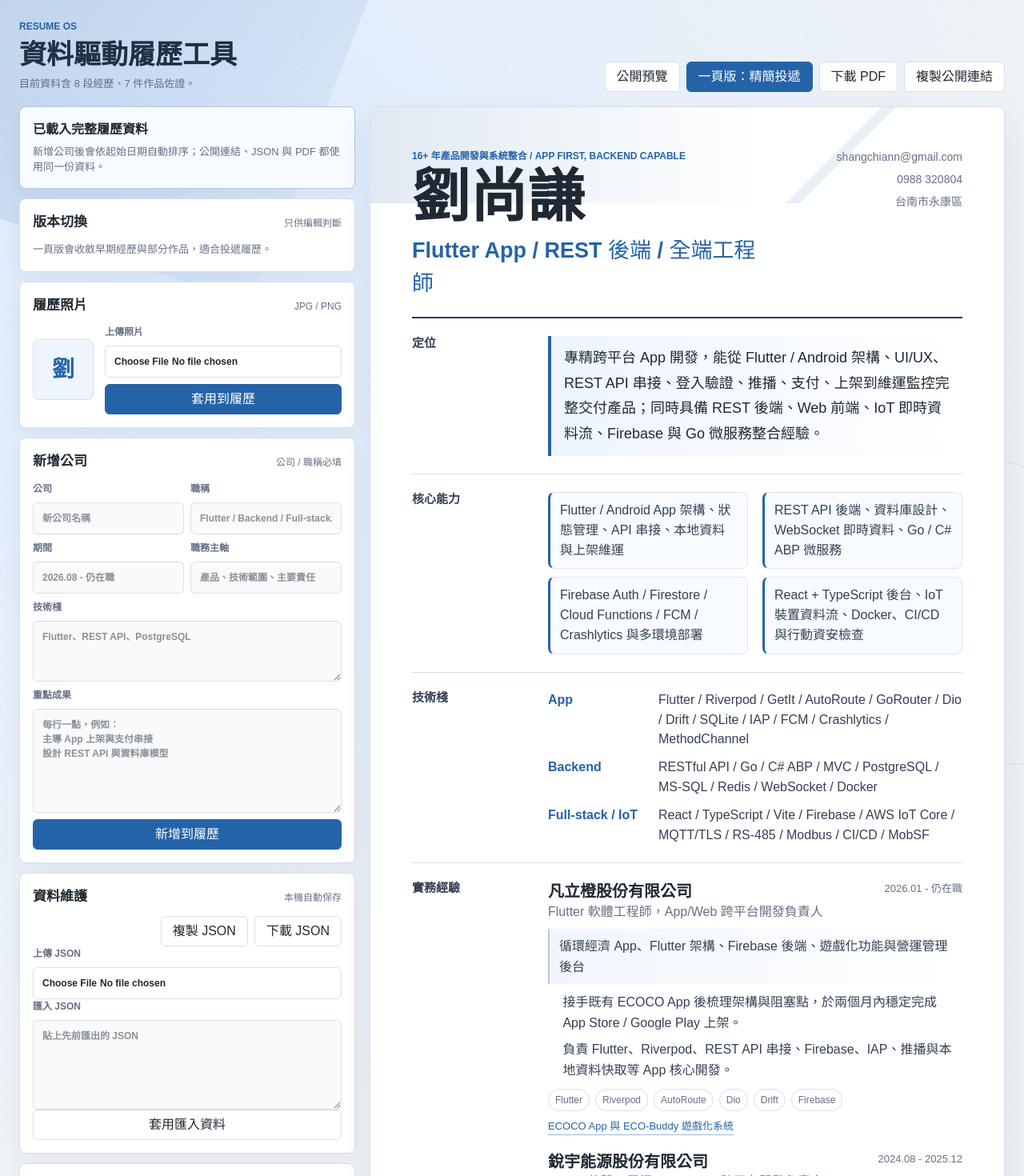
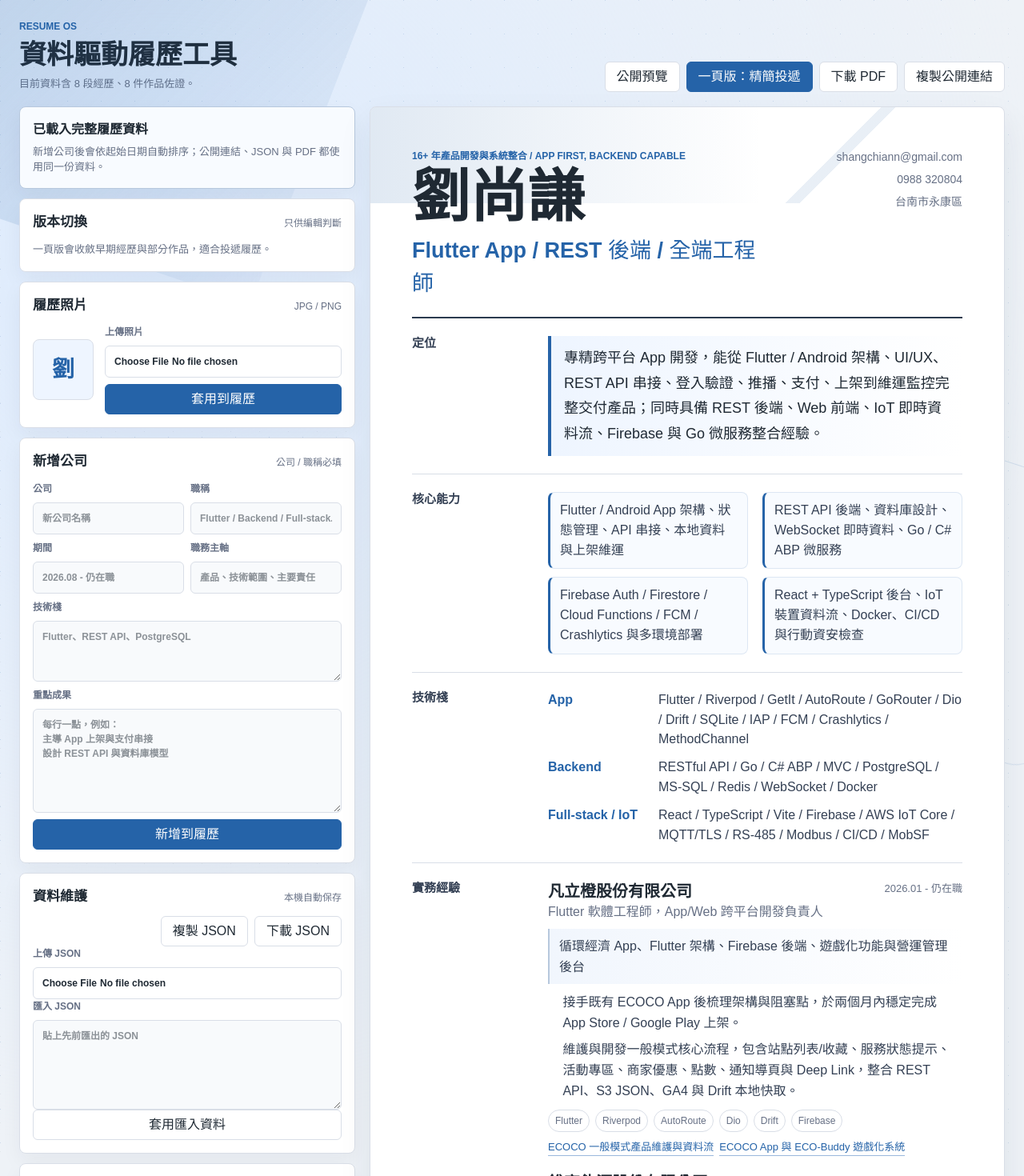
Before and after one commit to shangchian/resume, a Next.js app: page / in a window 1280 px wide. Shown: the top 1470 px of the page at 80% size. Built offline with nearby package versions, Linux system fonts and the light colour scheme.

Commit message:
Add ECOCO core app resume highlights

```diff
--- a/app/page.tsx
+++ b/app/page.tsx
@@ -265,6 +265,7 @@ export default function Home() {
       if (resumeMode === "detail") return resume.portfolio;
 
       const featuredIds = new Set([
+        "ecoco-core-app",
         "ecoco-app",
         "energy-platform",
         "taipei-fish-app",
--- a/app/resume-data.ts
+++ b/app/resume-data.ts
@@ -140,8 +140,8 @@ export const initialResume: ResumeData = {
       ],
       highlights: [
         "接手既有 ECOCO App 後梳理架構與阻塞點，於兩個月內穩定完成 App Store / Google Play 上架。",
-        "負責 Flutter、Riverpod、REST API 串接、Firebase、IAP、推播與本地資料快取等 App 核心開發。",
-        "完整實作與維護 ECO-Buddy 寵物養成系統，涵蓋任務、錢包、背包、圖鑑、道具、推播與 Firestore 多資料庫配置。",
+        "維護與開發一般模式核心流程，包含站點列表/收藏、服務狀態提示、活動專區、商家優惠、點數、通知導頁與 Deep Link，整合 REST API、S3 JSON、GA4 與 Drift 本地快取。",
+        "完整實作與維護 ECO-Buddy 寵物養成系統，涵蓋任務、錢包、背包、圖鑑、道具、推播、IAP 交易與 Firestore 多資料庫配置。",
         "導入 IAP 虛擬商品購買流程與環境隔離的 FCM 推播架構，支援營運活動與商品設定。",
         "現代化 Vanilla JS 營運後台，加入 Firebase Custom Claims RBAC、設定驗證與遊戲數值管理流程。",
       ],
@@ -319,6 +319,18 @@ export const initialResume: ResumeData = {
   ],
   portfolio: [
     {
+      id: "ecoco-core-app",
+      title: "ECOCO 一般模式產品維護與資料流",
+      period: "2026",
+      companyId: "flc-2026",
+      category: "App",
+      summary:
+        "維護站點、活動、商家優惠、點數與通知等一般模式核心流程，串接 REST API、S3 動態內容、Deep Link、GA4 埋點與 Drift 本地快取。",
+      role: "Flutter App / REST API / Drift / Deep Link 開發",
+      stack: ["Flutter", "Riverpod", "Dio", "Drift", "Deep Link", "GA4", "S3 JSON"],
+      links: [],
+    },
+    {
       id: "ecoco-app",
       title: "ECOCO App 與 ECO-Buddy 遊戲化系統",
       period: "2026",
```
